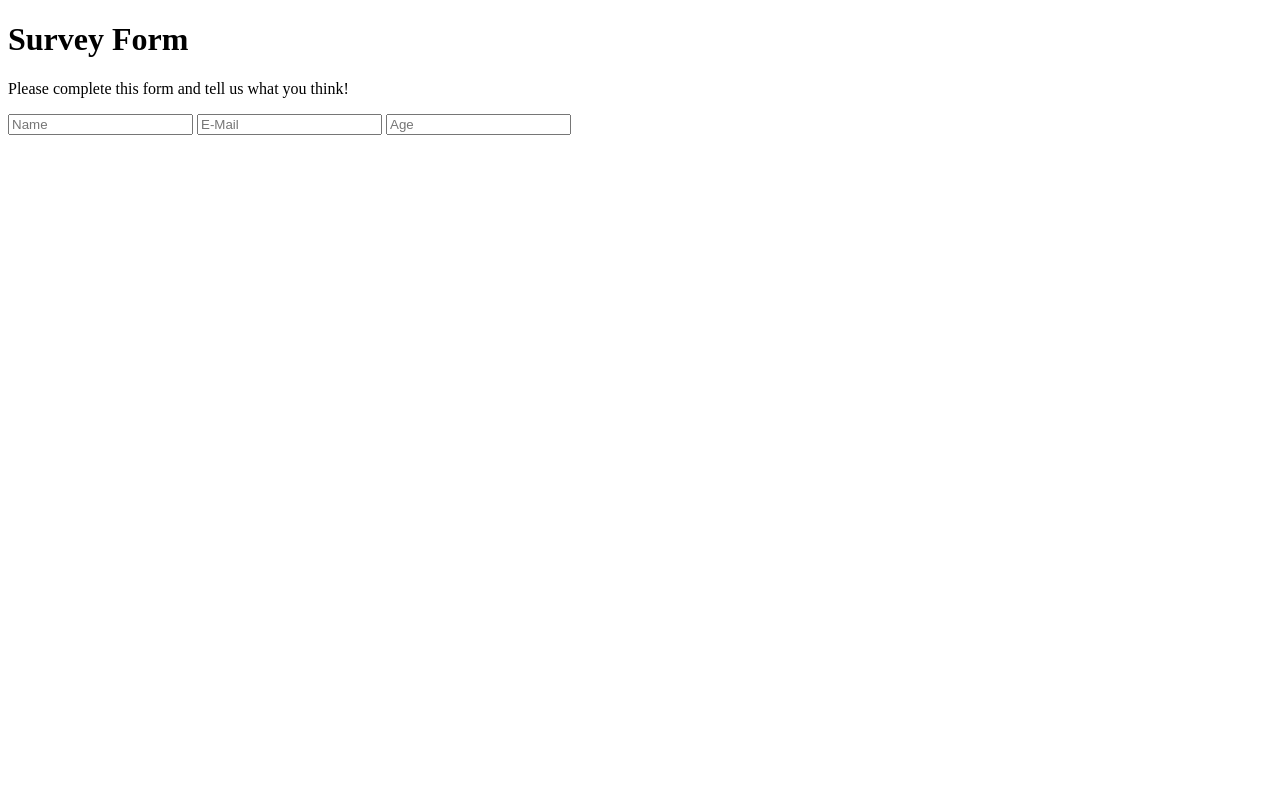
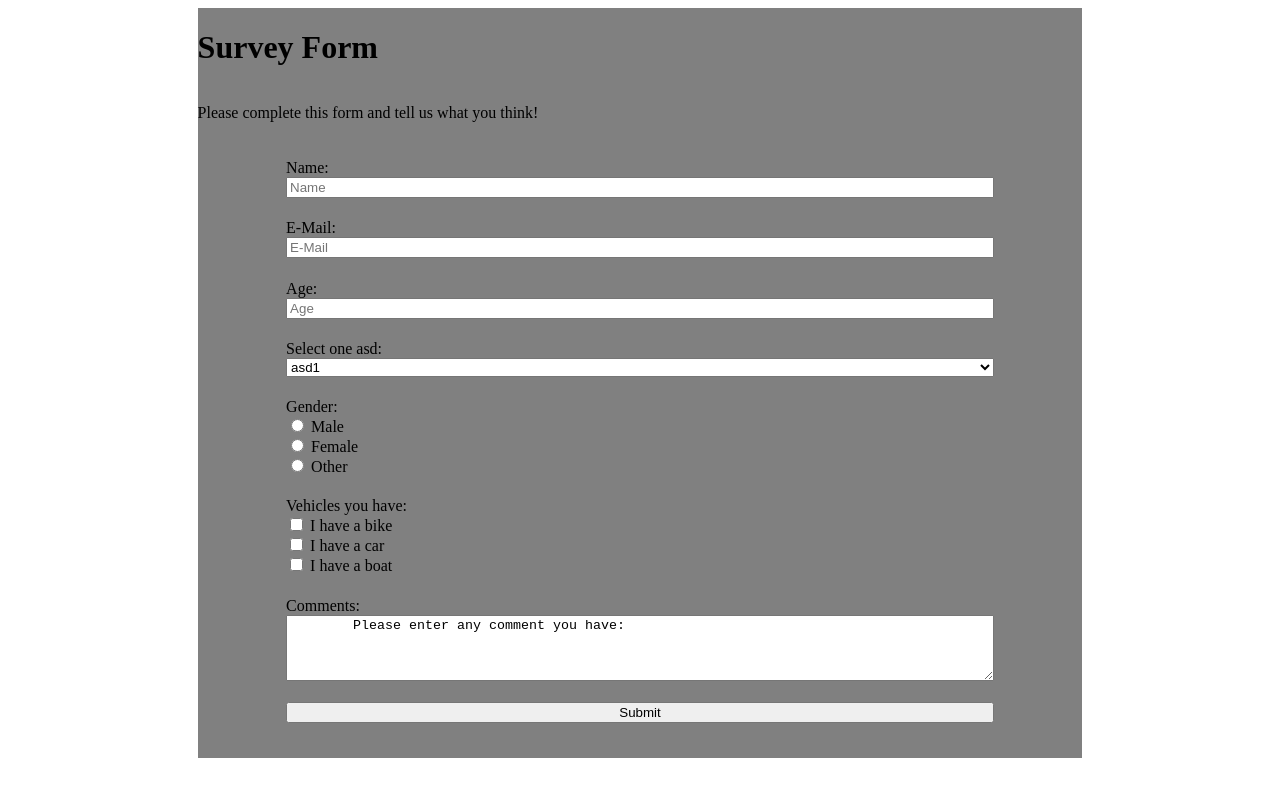
Before and after one commit to juanb86/survey_form, a plain HTML site: page index.html in a window 1280 px wide. Drawn offline with Linux system fonts and the light colour scheme.

Commit message:
Complete project requirements

```diff
--- a/index.html
+++ b/index.html
@@ -7,11 +7,76 @@
   <body>
     <main>
       <h1 id="title">Survey Form</h1>
-      <p id="description">Please complete this form and tell us what you think!</p>
+      <p id="description">
+        Please complete this form and tell us what you think!
+      </p>
       <form id="survey-form">
-          <input id="name" type="text" placeholder="Name" required>
-          <input id="email" type="email" placeholder="E-Mail" required>
-          <input id="number" type="number" placeholder="Age" required>
+        <label class="formItem" id="name-label" for="name">Name:</label>
+        <input id="name" type="text" placeholder="Name" required />
+
+        <label class="formItem" id="email-label" for="email">E-Mail:</label>
+        <input id="email" type="email" placeholder="E-Mail" required />
+
+        <label class="formItem" id="number-label" for="number">Age:</label>
+        <input
+          id="number"
+          type="number"
+          placeholder="Age"
+          min="0"
+          max="130"
+          required
+        />
+
+        <label class="formItem" id="dropdown-label" for="dropdown"
+          >Select one asd:</label
+        >
+        <select id="dropdown" name="Asdasd">
+          <option value="asd1">asd1</option>
+          <option value="asd2">asd2</option>
+          <option value="asd3">asd3</option>
+        </select>
+
+        <label class="formItem">Gender:</label>
+
+        <label for="male">
+          <input type="radio" id="male" name="gender" value="male" />
+          Male</label
+        >
+
+        <label for="female">
+          <input type="radio" id="female" name="gender" value="female" />
+          Female</label
+        >
+
+        <label for="other">
+          <input type="radio" id="other" name="gender" value="other" />
+          Other</label
+        >
+
+        <label class="formItem">Vehicles you have:</label>
+
+        <label for="vehicle1">
+          <input type="checkbox" id="vehicle1" name="vehicle1" value="Bike" /> I
+          have a bike</label
+        >
+
+        <label for="vehicle2">
+          <input type="checkbox" id="vehicle2" name="vehicle2" value="Car" /> I
+          have a car</label
+        >
+
+        <label for="vehicle3">
+          <input type="checkbox" id="vehicle3" name="vehicle3" value="Boat" /> I
+          have a boat</label
+        >
+
+        <label class="formItem" for="comments">Comments:</label>
+
+        <textarea id="comments" rows="4" cols="50">
+        Please enter any comment you have:
+        </textarea>
+
+        <button class="formItem" id="submit" type="submit">Submit</button>
       </form>
     </main>
   </body>
--- a/style.css
+++ b/style.css
@@ -0,0 +1,19 @@
+main {
+    width: 70%;
+    margin: auto;
+    display: flex;
+    flex-direction: column;
+    background-color: gray;
+}
+
+#survey-form {
+    width: 80%;
+    margin: auto;
+    display: flex;
+    flex-direction: column;
+    margin-bottom: 4%;
+}
+
+.formItem {
+    margin-top: 3%;
+}
```
